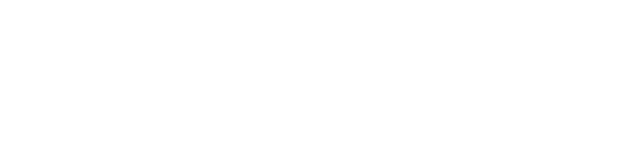
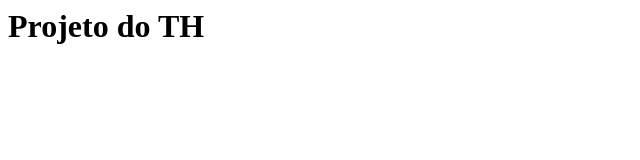
Before and after one commit to thluiz10/Alura_Git, a plain HTML site: page index.html in a window 1280 px wide. Shown: the whole page, without its empty margins (0-640 px from the left). Drawn offline with Linux system fonts and the light colour scheme.

Commit message:
Titulo da pagina

```diff
--- a/index.html
+++ b/index.html
@@ -1,5 +1,8 @@
-<head>
+<html>
+    <head>
 
-    <body>
-
-    </body>
+    </head>
+        <body>
+            <h1>Projeto do TH</h1>
+        </body>
+</html>
```
